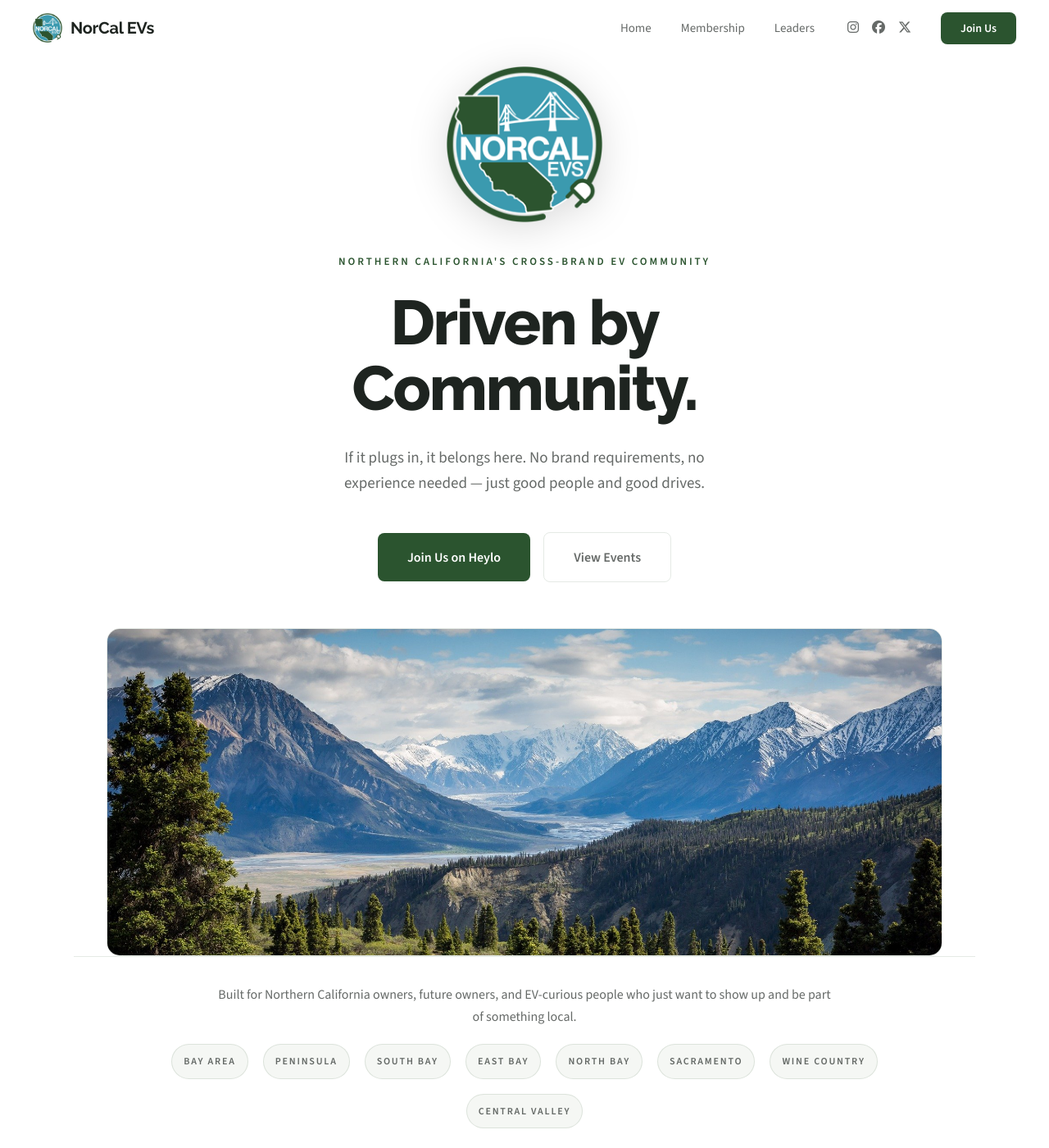
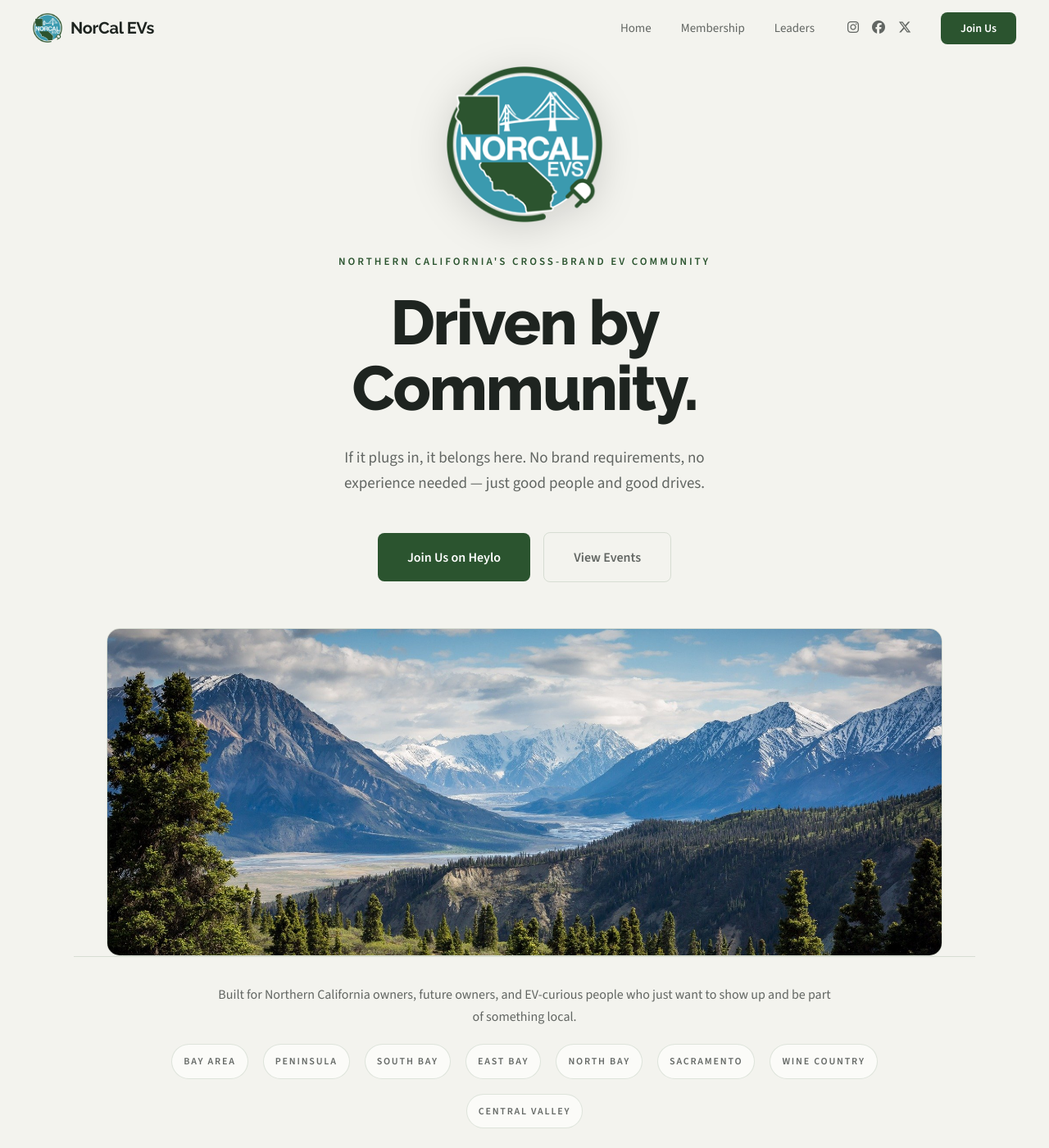
Before and after one commit to ZakWinnick/NorCalEVs, a Jekyll site: the page built from index.md, in a window 1280 px wide and 1400 px high. Shown: the whole window at 82% size. Built offline with Jekyll 4.4.1, drawn with Linux system fonts in a browser that asks for light colours; a script that is not in the unit is left out.

Commit message:
Update variables.css

```diff
--- a/assets/css/variables.css
+++ b/assets/css/variables.css
@@ -15,8 +15,8 @@
     --white: #FFFFFF;
 
     /* Surfaces */
-    --bg: #FFFFFF;
-    --surface: #F5F7F4;
+    --bg: #F3F3EE;
+    --surface: #FBFBF8;
 
     /* Text */
     --text: #1E2420;
@@ -24,8 +24,8 @@
     --text-faint: rgba(30, 36, 32, 0.42);
 
     /* Chrome */
-    --border: rgba(43, 84, 47, 0.12);
-    --shadow: 0 20px 56px rgba(20, 28, 22, 0.08);
+    --border: rgba(43, 84, 47, 0.14);
+    --shadow: 0 20px 56px rgba(20, 28, 22, 0.07);
 
     /* Typography */
     --heading: 'Raleway', sans-serif;
```
